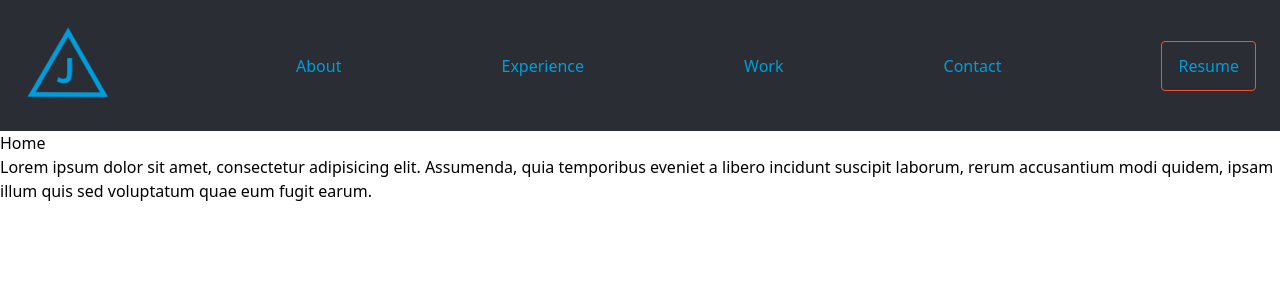
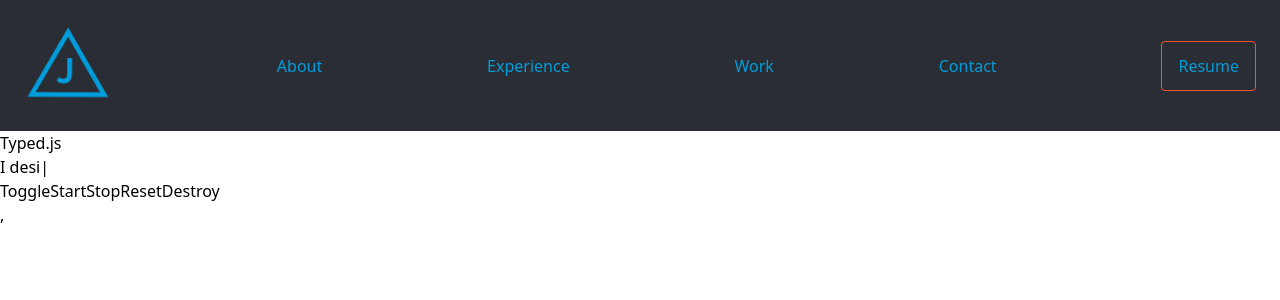
Before and after one commit to jmblalock/next-js-blog, a Next.js app: page / in a window 1280 px wide. Shown: the top 300 px of the page. Built offline with nearby package versions, Linux system fonts and the light colour scheme.

Commit message:
got Typed.js up and running with the class approach

```diff
--- a/components/Logo.js
+++ b/components/Logo.js
@@ -8,7 +8,7 @@ export const Logo = () => {
   const onMouseLeave = () => setIsHovered(false);
   return (
     <div
-      className="flex items-center flex-shrink-0 mr-6 cursor-pointer"
+      className="cursor-pointer"
       onMouseEnter={onMouseEnter}
       onMouseLeave={onMouseLeave}
     >
--- /dev/null
+++ b/components/Typing.js
@@ -0,0 +1,46 @@
+import React from "react";
+import Typed from "typed.js";
+
+export default class Typing extends React.Component {
+  componentDidMount() {
+    // If you want to pass more options as props, simply add
+    // your desired props to this destructuring assignment.
+    const { strings } = this.props;
+    // You can pass other options here, such as typing speed, back speed, etc.
+    const options = {
+      strings: strings,
+      typeSpeed: 50,
+      backSpeed: 50,
+      loop: true,
+    };
+    // this.el refers to the <span> in the render() method
+    this.typed = new Typed(this.el, options);
+  }
+
+  componentWillUnmount() {
+    // Make sure to destroy Typed instance on unmounting
+    // to prevent memory leaks
+    this.typed.destroy();
+  }
+
+  render() {
+    return (
+      <div className="wrap">
+        <h1>Typed.js</h1>
+        <div className="type-wrap">
+          <span
+            style={{ whiteSpace: "pre" }}
+            ref={(el) => {
+              this.el = el;
+            }}
+          />
+        </div>
+        <button onClick={() => this.typed.toggle()}>Toggle</button>
+        <button onClick={() => this.typed.start()}>Start</button>
+        <button onClick={() => this.typed.stop()}>Stop</button>
+        <button onClick={() => this.typed.reset()}>Reset</button>
+        <button onClick={() => this.typed.destroy()}>Destroy</button>
+      </div>
+    );
+  }
+}
--- a/package.json
+++ b/package.json
@@ -10,7 +10,8 @@
   "dependencies": {
     "next": "latest",
     "react": "^17.0.1",
-    "react-dom": "^17.0.1"
+    "react-dom": "^17.0.1",
+    "typed.js": "^2.0.12"
   },
   "devDependencies": {
     "autoprefixer": "^10.2.6",
--- a/pages/index.js
+++ b/pages/index.js
@@ -1,13 +1,16 @@
+import Typing from "../components/Typing";
+
 export default function Home() {
   return (
     <div>
-      <h1>Home</h1>
-      <main className="">
-        Lorem ipsum dolor sit amet, consectetur adipisicing elit. Assumenda,
-        quia temporibus eveniet a libero incidunt suscipit laborum, rerum
-        accusantium modi quidem, ipsam illum quis sed voluptatum quae eum fugit
-        earum.
-      </main>
+      <Typing
+        strings={[
+          "Hi, my name is",
+          "Justin Blalock",
+          "I design and build things for the web.",
+        ]}
+      />
+      ,
     </div>
   );
 }
```
Also changed, not shown: 1 other file (tests, documents, lock files or other folders).
